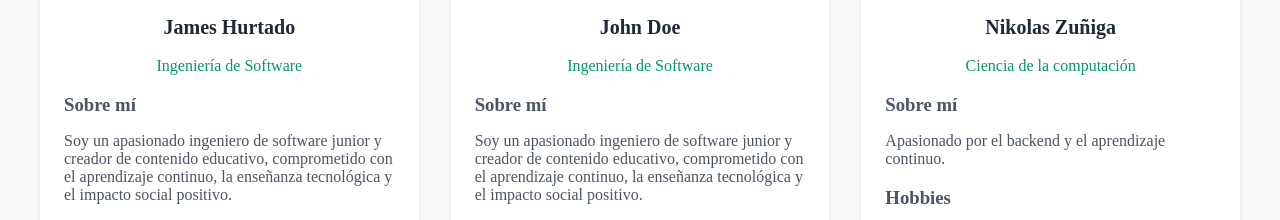
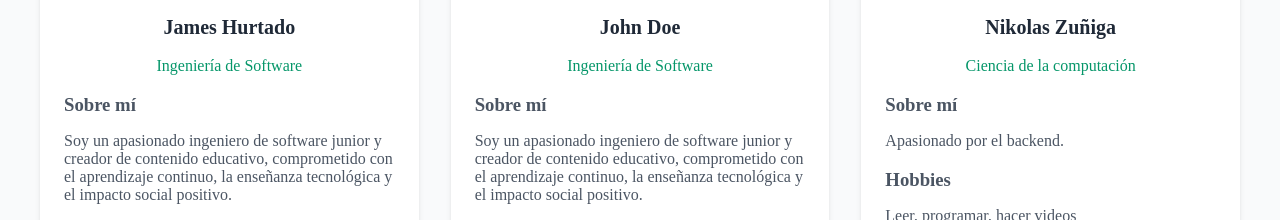
Before and after one commit to jamesrhurtado/Git-GitHub-Workshop-UCSP, an Eleventy site: page index.njk in a window 1280 px wide. Shown: the part 846-1066 px from the top of the page. Built offline with nearby package versions, Linux system fonts and the light colour scheme; Eleventy itself is replaced by a stand-in of ours; files that its build step writes are made by us from their sources.

Commit message:
Update Nikolas Zuniga.md

```diff
--- a/participants/Nikolas Zuniga.md
+++ b/participants/Nikolas Zuniga.md
@@ -2,7 +2,7 @@
 name: Nikolas Zuñiga
 career: Ciencia de la computación
 hobbies: Leer, programar, hacer videos
-description: Apasionado por el backend y el aprendizaje continuo.
+description: Apasionado por el backend.
 image: https://avatars.githubusercontent.com/u/1?v=4
 github: NikolasZM
 ---
```
